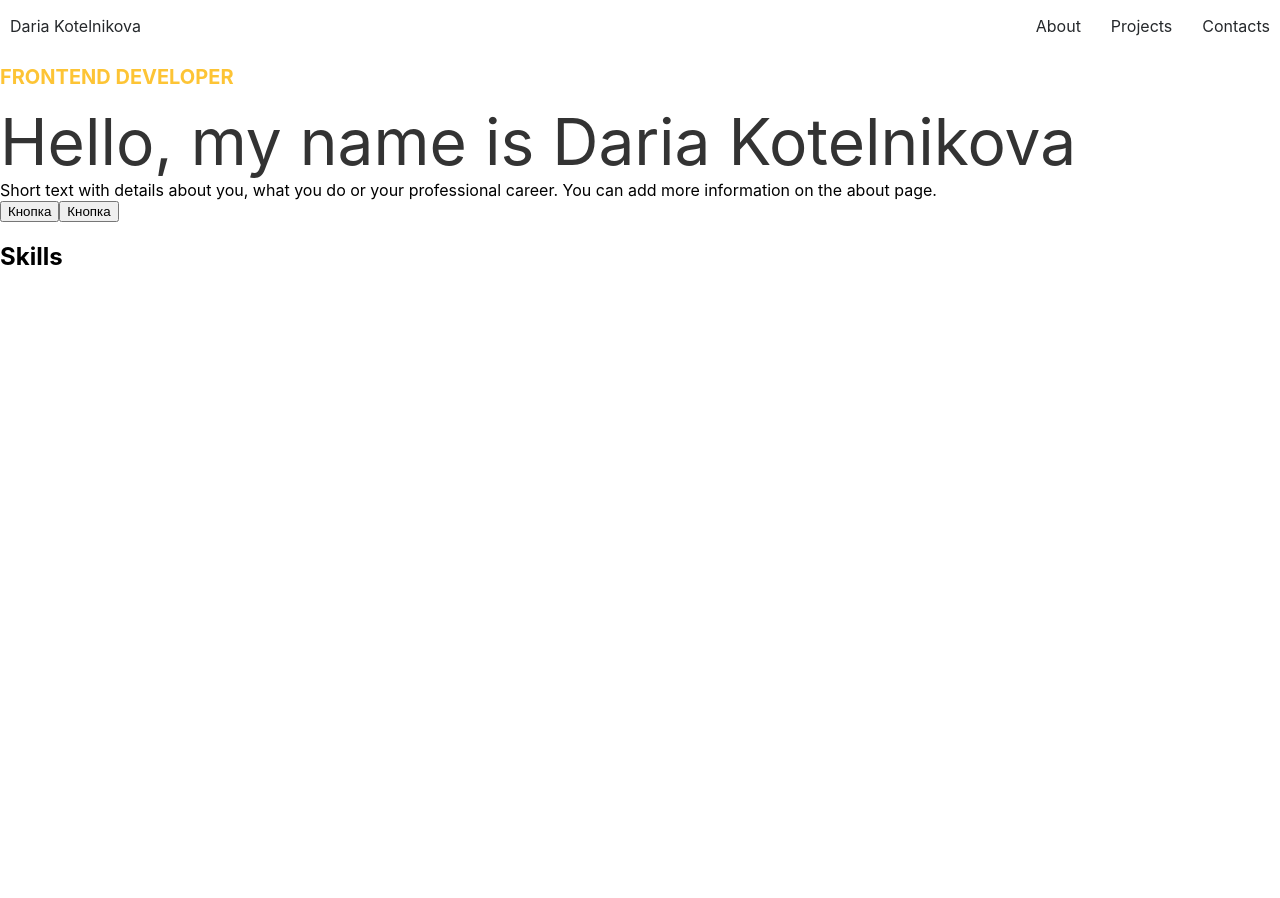
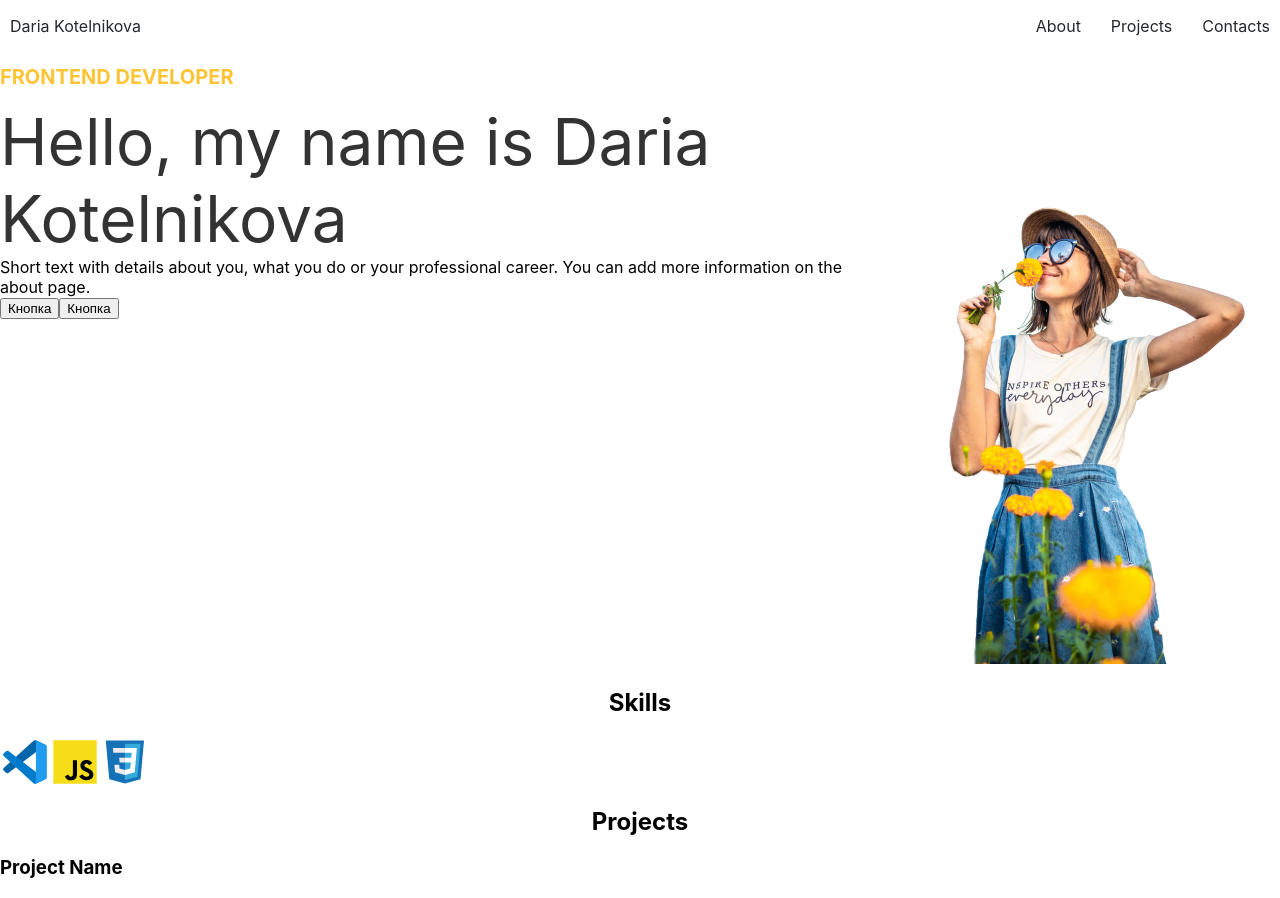
Before and after one commit to DariaKott/portfolio_new, a React app: page / in a window 1280 px wide. Shown: the top 898 px of the page. Before the commit the page ends 800 px from the top, so only its background shows below. Built offline with nearby package versions, Linux system fonts and the light colour scheme.

Commit message:
Added FlexWrapper, Projects components

```diff
--- a/src/App.tsx
+++ b/src/App.tsx
@@ -2,6 +2,7 @@ import './App.css';
 //import styled from 'styled-components';
 import { Header } from './layout/header/Header';
 import { Main } from './layout/main/Main';
+import { Projects } from './layout/projects/Projects';
 import { Skills } from './layout/skills/Skills';
 
 
@@ -12,6 +13,7 @@ function App() {
             <Header/>
             <Main/>
             <Skills/>
+            <Projects/>
         </div>
     );
 }
--- /dev/null
+++ b/src/components/project/Project.tsx
@@ -0,0 +1,13 @@
+export const Project = () => {
+    return (
+        <div>
+            <div>
+                <h3>Project Name</h3>
+                <div>I created this personal project in order to show how to create an interface in Figma using a portfolio as an example.</div>
+                <button>View Project</button>
+            </div>
+            <img src="" alt="Project cover" />
+        </div>
+
+    );
+};
--- a/src/components/title/BlockTitle.tsx
+++ b/src/components/title/BlockTitle.tsx
@@ -12,5 +12,5 @@ export const BlockTitle = (props: TitlePropsType) => {
 };
 
 const StyledTitle = styled.h2`
-
+    text-align: center;
 `
--- /dev/null
+++ b/src/components/wrapper/FlexWrapper.tsx
@@ -0,0 +1,16 @@
+import styled from "styled-components";
+
+type FlexWrapperPropsType = {
+    direction?: string
+    justify?: string
+    align?: string
+    wrap?: string
+}
+
+export const FlexWrapper = styled.div<FlexWrapperPropsType>`
+display: flex;
+flex-direction: ${props => props.direction || "row"};
+justify-content: ${props => props.justify || "flex-start"};
+align-items: ${props => props.align || "stretch"};
+flex-wrap: ${props => props.wrap || "nowrap"};
+`;
--- a/src/layout/main/Main.tsx
+++ b/src/layout/main/Main.tsx
@@ -1,14 +1,23 @@
 import styled from "styled-components";
 import { Button } from "../../components/button/Button";
+import { FlexWrapper } from "../../components/wrapper/FlexWrapper";
+import photo from "../../assets/images/photo/photo_header.webp"
 
 export const Main = () => {
     return (
         <main>
-            <StyledH1>Frontend Developer</StyledH1>
-            <StyledHello>Hello, my name is Daria Kotelnikova</StyledHello>
-            <div>Short text with details about you, what you do or your professional career. You can add more information on the about page.</div>
-            <Button/>
-            <Button/>
+            <FlexWrapper>
+                <div>
+                    <StyledH1>Frontend Developer</StyledH1>
+                    <StyledHello>Hello, my name is Daria Kotelnikova</StyledHello>
+                    <div>Short text with details about you, what you do or your professional career. You can add more information on the about page.</div>
+                    <Button/>
+                    <Button/>
+                </div>
+                <div>
+                    <img src={photo} alt="my photo" />
+                </div>
+            </FlexWrapper>
 
         </main>
 
--- /dev/null
+++ b/src/layout/projects/Projects.tsx
@@ -0,0 +1,14 @@
+import { BlockTitle } from "../../components/title/BlockTitle";
+import { Project } from "../../components/project/Project";
+
+
+export const Projects = () => {
+    return (
+        <>
+        <BlockTitle title="Projects"/>
+        <Project/>
+        <Project/>
+        <Project/>
+        </>
+    );
+};
--- a/src/layout/skills/Skills.tsx
+++ b/src/layout/skills/Skills.tsx
@@ -1,7 +1,16 @@
 import { BlockTitle } from "../../components/title/BlockTitle";
+import { FlexWrapper } from "../../components/wrapper/FlexWrapper";
+import { Icon } from "../../components/icon/Icon";
 
 export const Skills = () => {
     return (
-        <BlockTitle title="Skills"/>
+        <div>
+            <BlockTitle title="Skills"/>
+            <FlexWrapper>
+                <Icon iconId="vscode_icon"/>
+                <Icon iconId="js_icon"/>
+                <Icon iconId="es6_icon"/>
+            </FlexWrapper>
+        </div>
     );
 };
```
Also changed, not shown: src/components/button/Button.tsx (line endings or trailing spaces).
